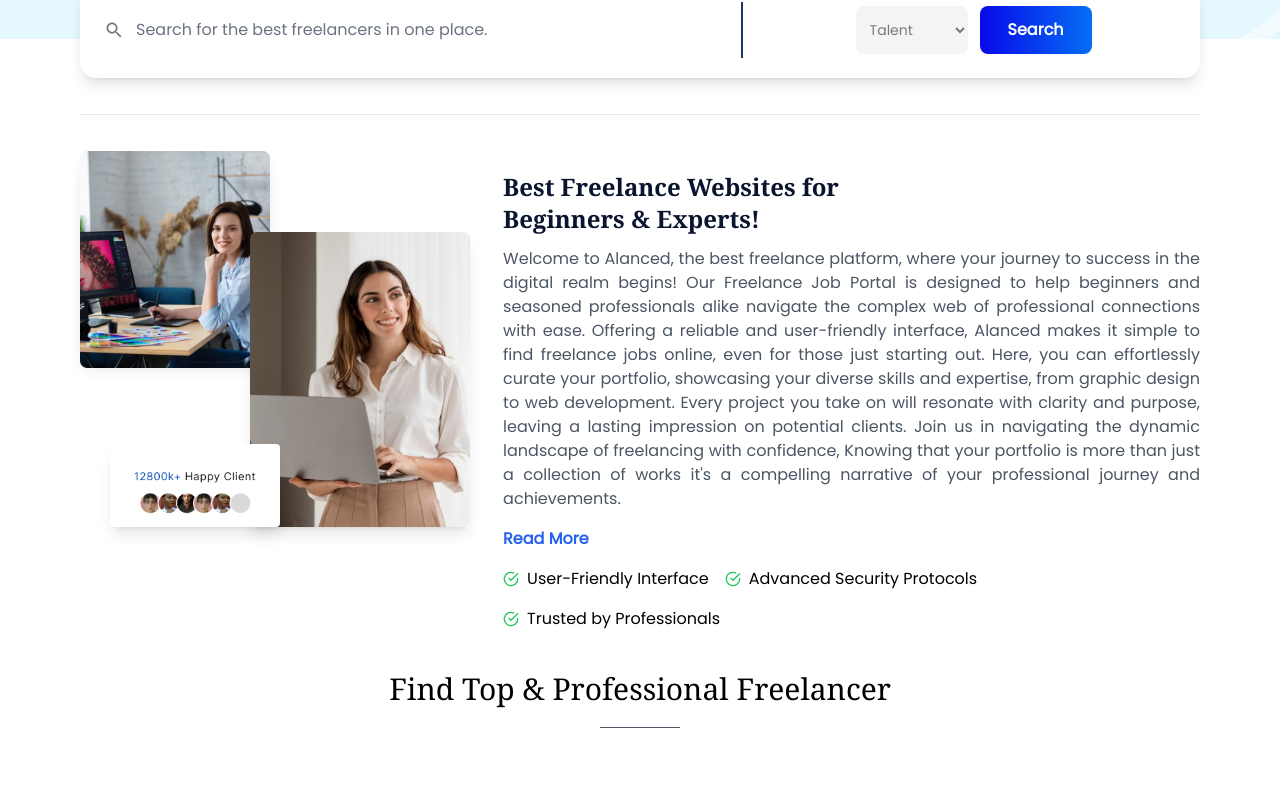
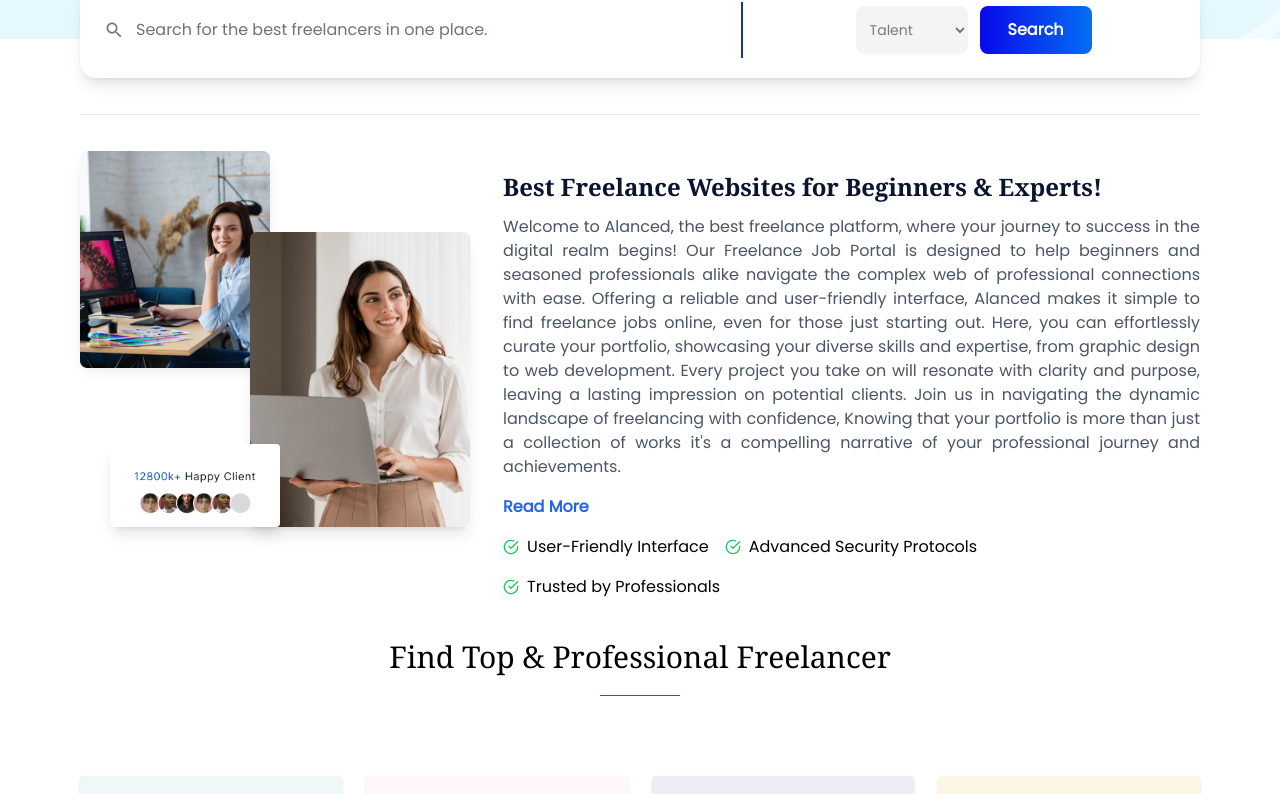
Before and after one commit to meabhipatel/alanced_nextjs, a Next.js app: page / in a window 1280 px wide. Shown: the part 681-1475 px from the top of the page. Built offline with nearby package versions, Linux system fonts and the light colour scheme; no server answers.

Commit message:
update in homesection1

```diff
--- a/src/components/FooterSubscribeBox.tsx
+++ b/src/components/FooterSubscribeBox.tsx
@@ -37,7 +37,7 @@ const FooterSubscribeBox = () => {
     <div className="col-span-2 py-1 md:py-4">
       <div className="-mt-6 w-full bg-[#F4F5F9] p-2">
         <h5 className="ml-[23px] pt-[22px] text-start text-xl font-bold">Subscribe</h5>
-        <div className="mt-5 flex w-full items-center px-5">
+        <div className="mt-5 flex w-full items-center px-5 sm:px-3">
           <input
             type="email"
             className="h-10 w-80 p-2 text-sm focus:border-blue-400 focus:outline-none focus:ring-1 focus:ring-blue-600"
--- a/src/components/home/HomeSection1.tsx
+++ b/src/components/home/HomeSection1.tsx
@@ -38,10 +38,9 @@ const HomeSection1 = () => {
             />
           </div>
         </div>
-        <div className="w-full text-justify md:w-[50%] lg:w-[70%]">
+        <div className="w-full md:w-[50%] lg:w-[70%]">
           <h1 className="mt-5 font-serif text-4xl font-semibold text-[#0A142F] md:text-2xl">
-            Best Freelance Websites for
-            <br /> Beginners & Experts!
+            Best Freelance Websites for Beginners & Experts!
           </h1>
           <p className="mt-3 text-justify text-sm leading-6 text-gray-600 md:text-base">
             Welcome to Alanced, the best freelance platform, where your journey to success in the
```
